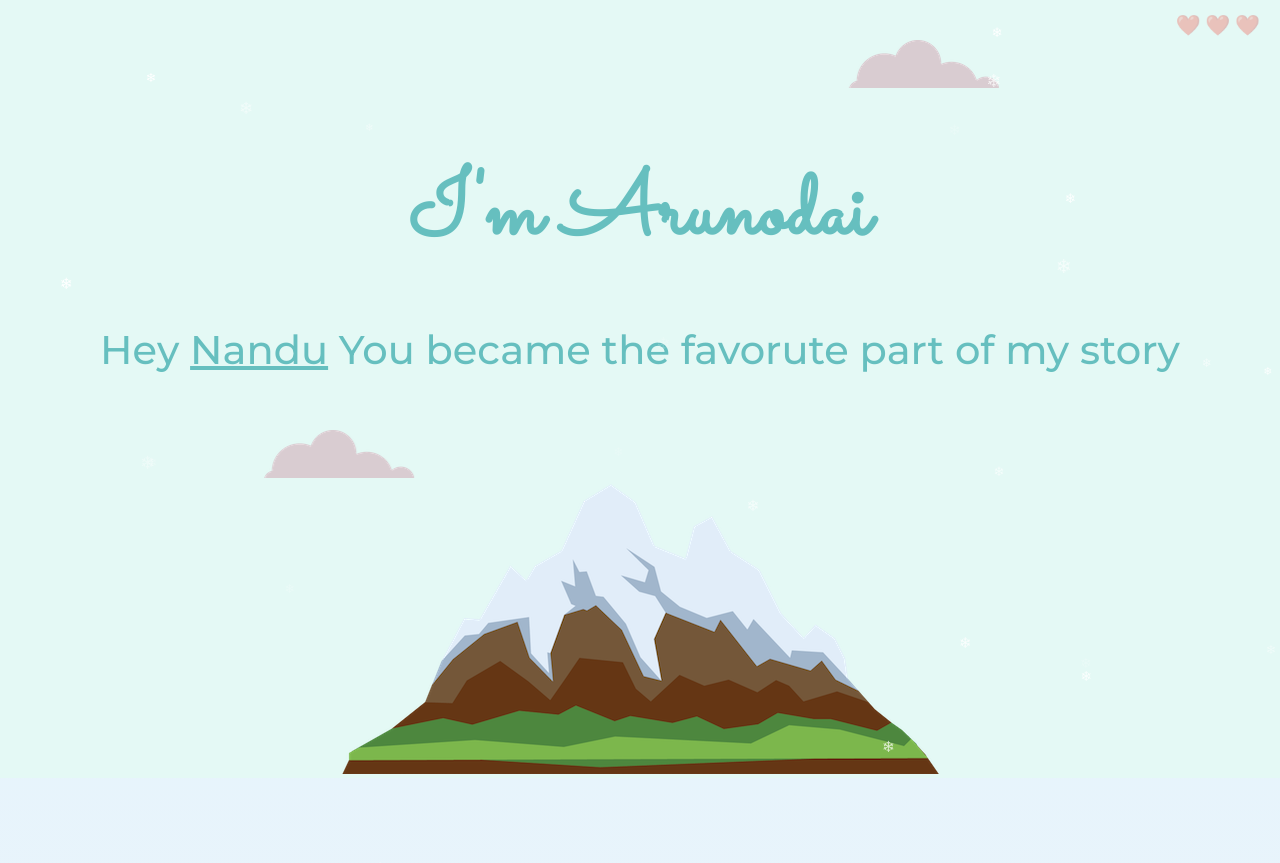
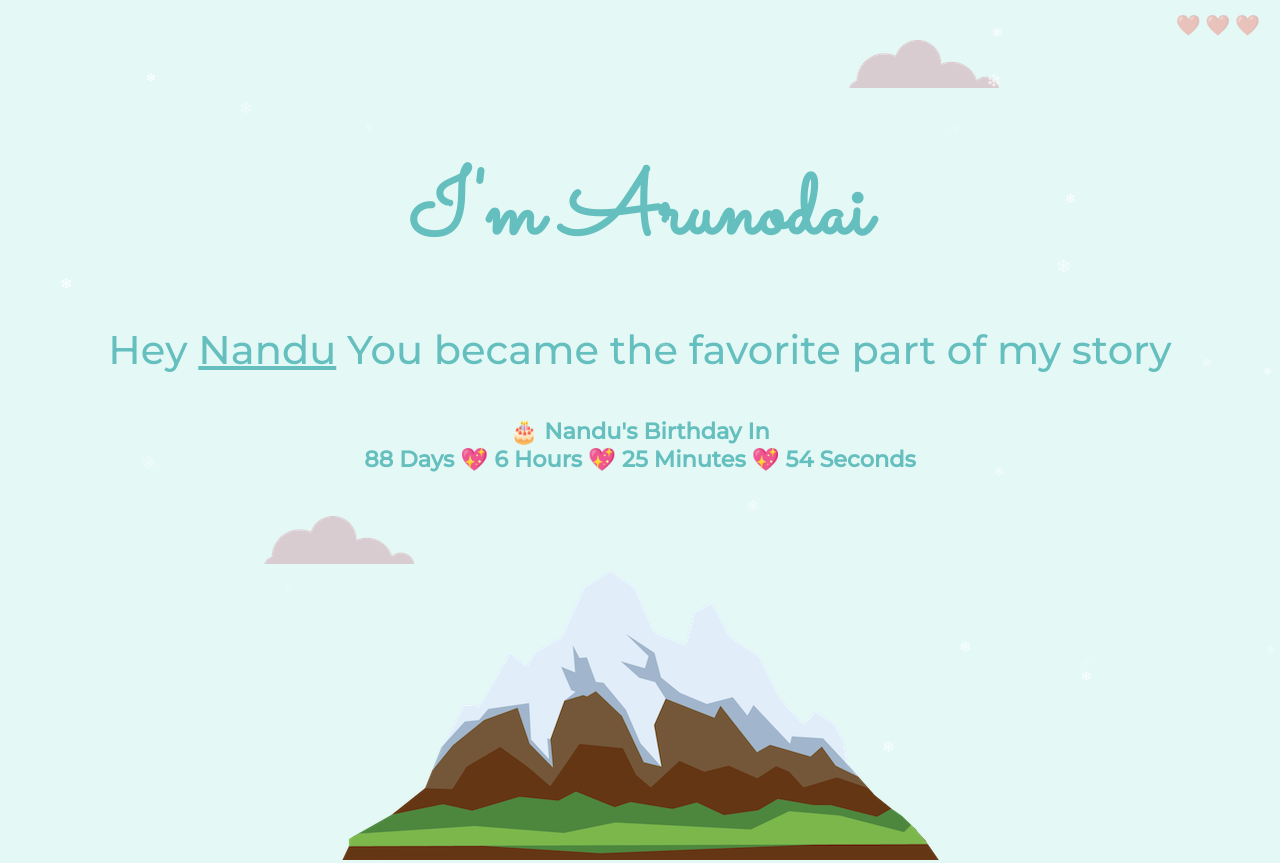
Before and after one commit to Arunodai/Nandini, a plain HTML site: page index.html in a window 1280 px wide. Shown: the top 863 px of the page. Drawn offline with Linux system fonts and the light colour scheme.

Commit message:
Add birthday countdown and update HTML structure
Added a countdown timer for Nandu's birthday and updated the HTML structure.

```diff
--- a/index.html
+++ b/index.html
@@ -7,6 +7,7 @@
     <link rel="icon" href="favicon.ico">
     <link href="https://fonts.googleapis.com/css2?family=Merriweather:wght@700&family=Montserrat:wght@500&family=Sacramento&display=swap" rel="stylesheet">
   </head>
+
 
   <script>
 function showSecret() {
@@ -67,12 +68,16 @@ document.addEventListener("mousemove", function(e){
 
   <body>
     <div class="main">
-      <img class="top-cloud" src="cloud.png" alt="cloud">
-      <h1>I'm Arunodai</h1>
-      <h2>Hey <span class="pro">Nandu</span> You became the favorute part of my story</h2>
-      <img class="bottom-cloud" src="cloud.png" alt="cloud">
-      <img src="mountain.png" alt="mountain">
-    </div>
+  <img class="top-cloud" src="cloud.png" alt="cloud">
+
+  <h1>I'm Arunodai</h1>
+  <h2>Hey <span class="pro">Nandu</span> You became the favorite part of my story</h2>
+
+  <div id="countdown"></div>
+
+  <img class="bottom-cloud" src="cloud.png" alt="cloud">
+  <img src="mountain.png" alt="mountain">
+</div>
     <div class="middle-container">
       <div class="profile">
         <img src="boy.png" width="18%" alt="boy">
@@ -142,6 +147,34 @@ just to see you smile 💖</p>
   ❤️ ❤️ ❤️
 </div>
 
+<script>
+function updateCountdown() {
+    const now = new Date();
+
+    let birthday = new Date(now.getFullYear(), 7, 27); // August 27
+
+    if (now > birthday) {
+        birthday = new Date(now.getFullYear() + 1, 7, 27);
+    }
+
+    const diff = birthday - now;
+
+    const days = Math.floor(diff / (1000 * 60 * 60 * 24));
+    const hours = Math.floor((diff / (1000 * 60 * 60)) % 24);
+    const minutes = Math.floor((diff / (1000 * 60)) % 60);
+    const seconds = Math.floor((diff / 1000) % 60);
+
+    document.getElementById("countdown").innerHTML =
+        "🎂 Nandu's Birthday In<br>" +
+        days + " Days 💖 " +
+        hours + " Hours 💖 " +
+        minutes + " Minutes 💖 " +
+        seconds + " Seconds";
+}
+
+updateCountdown();
+setInterval(updateCountdown, 1000);
+</script>
 
 
   </body>
```
